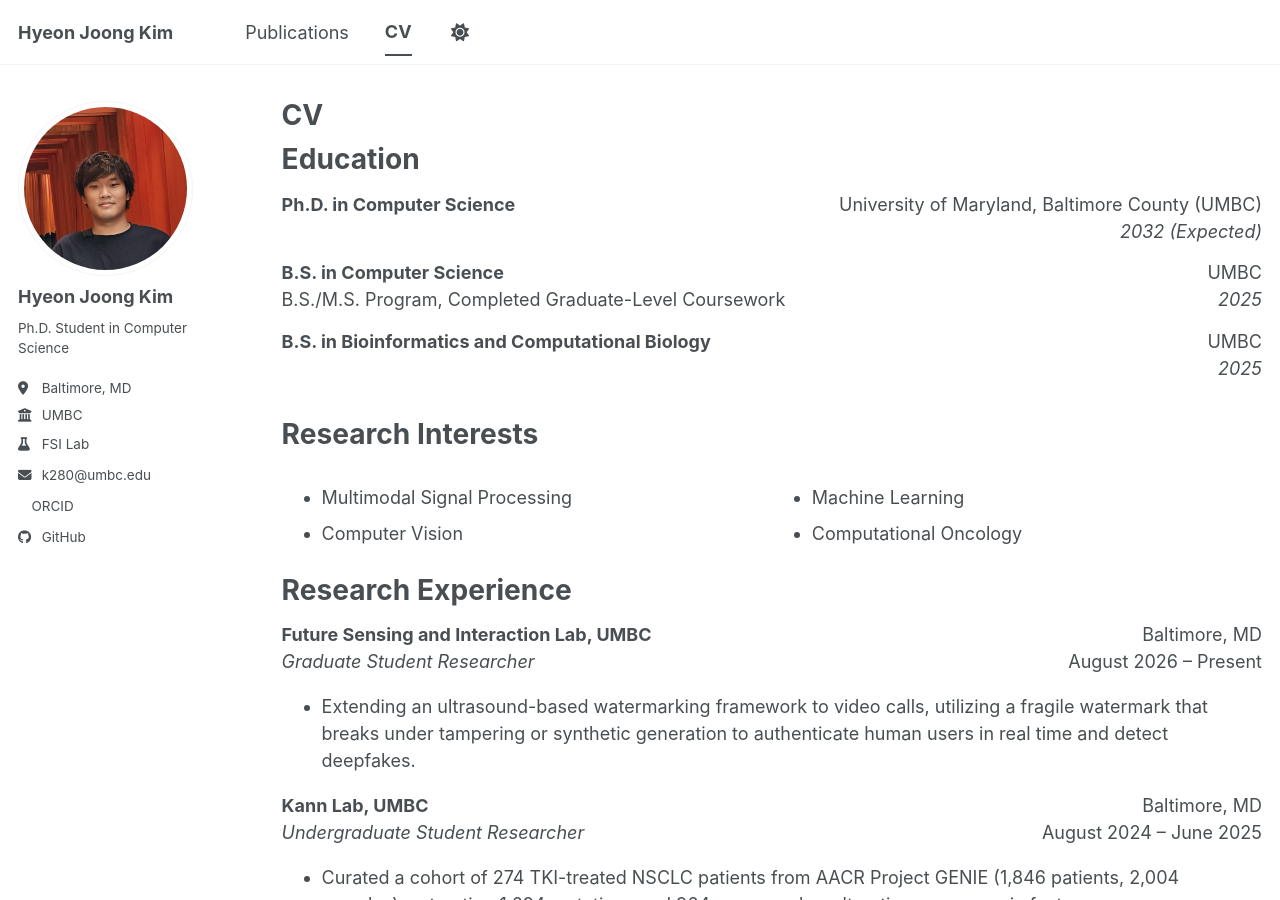
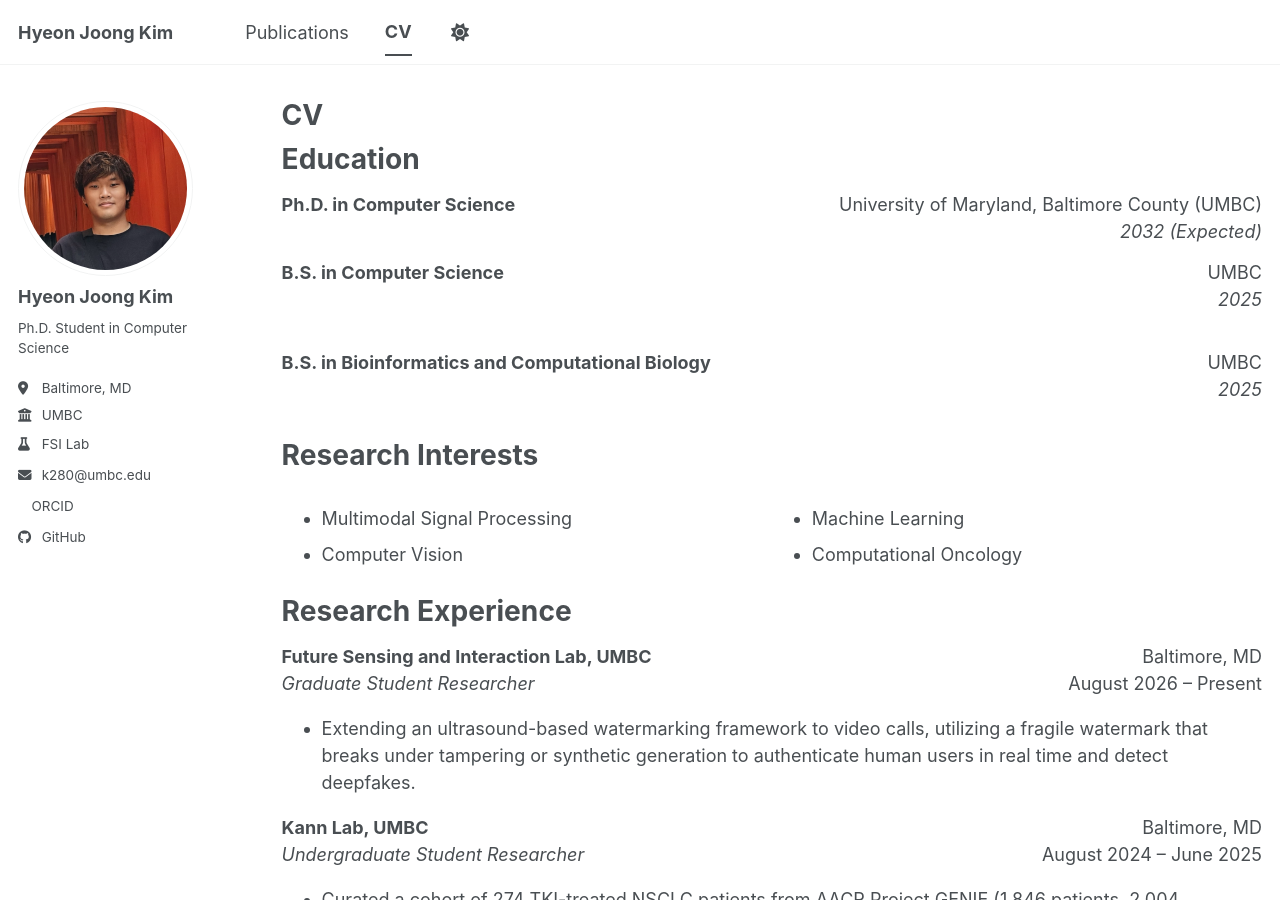
Before and after one commit to hyeonjoong-k/hyeonjoong-k.github.io, a Jekyll site: the page built from _pages/cv.md, in a window 1280 px wide and 900 px high. Built offline with Jekyll 4.4.1, drawn with Linux system fonts in a browser that asks for light colours; a style sheet for code colours, icons or effects is not loaded; some of the changed lines change nothing that is shown.

Commit message:
Update cv.md

```diff
--- a/_pages/cv.md
+++ b/_pages/cv.md
@@ -15,7 +15,8 @@ Education
 <div style="display: flex; justify-content: flex-end; margin-bottom: 0.8em;"><em>2032 (Expected)</em></div>
 
 <div style="display: flex; justify-content: space-between;"><strong>B.S. in Computer Science</strong><span>UMBC</span></div>
-<div style="display: flex; justify-content: space-between; margin-bottom: 0.8em;"><span>B.S./M.S. Program, Completed Graduate-Level Coursework</span><em>2025</em></div>
+<div style="display: flex; justify-content: flex-end; margin-bottom: 2em;"><em>2025</em></div>
+<!-- <div style="display: flex; justify-content: space-between; margin-bottom: 0.8em;"><span>B.S./M.S. Program, Completed Graduate-Level Coursework</span><em>2025</em></div> -->
 
 <div style="display: flex; justify-content: space-between;"><strong>B.S. in Bioinformatics and Computational Biology</strong><span>UMBC</span></div>
 <div style="display: flex; justify-content: flex-end; margin-bottom: 2em;"><em>2025</em></div>
```
